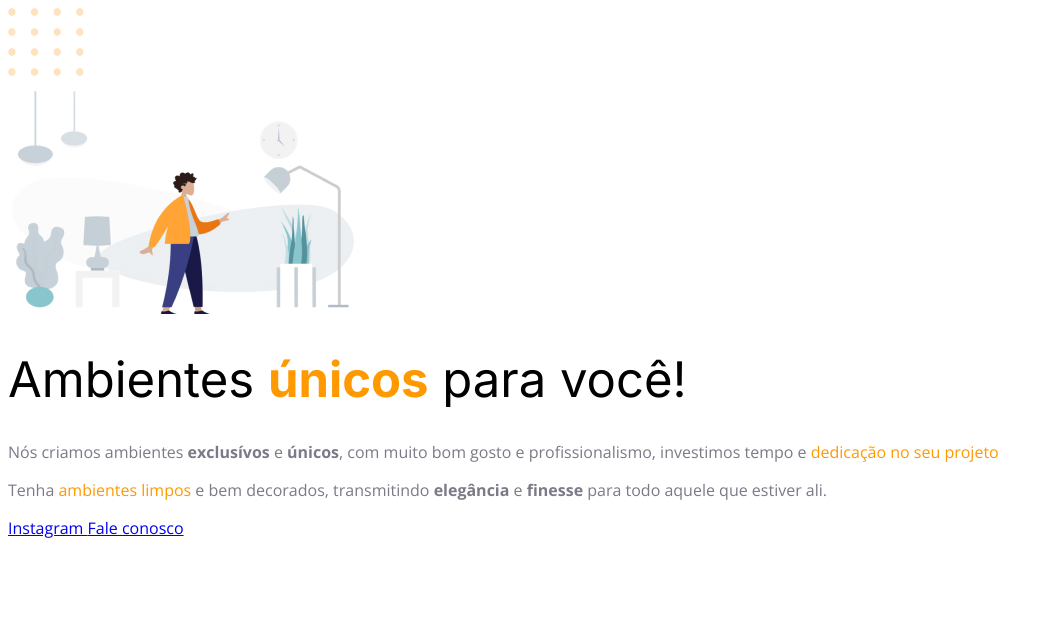
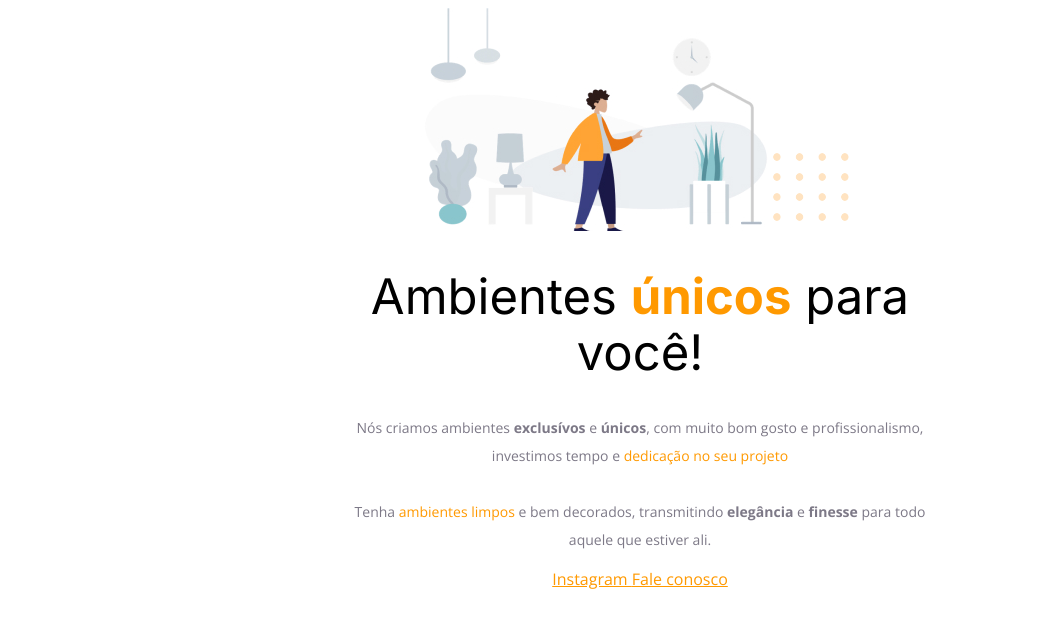
Before and after one commit to cristiano027/M-veis-Customizados, a plain HTML site: page index.html in a window 1280 px wide. Shown: the whole page, without its empty margins (0-1053 px from the left). Drawn offline with nearby package versions, Linux system fonts and the light colour scheme.

Commit message:
Ajustes de texto

```diff
--- a/index.html
+++ b/index.html
@@ -15,19 +15,21 @@
 </head>
 <body>
 
-  <img id= balls src="images/balls.svg" alt="Bolinhas laranjadas no canto direito inferior da tela">
-
   <div id="hero">
 
     <img src="images/img1.jpg" alt="Desenho de uma pessoa vestindo uma camisa amarela em uma sala com movéis">
+    <img id= balls src="images/balls.svg" alt="Bolinhas laranjadas no canto direito inferior da tela">
+
 
     <h1>
       Ambientes <span >únicos</span> para você!
     </h1>
     <p>
       Nós criamos ambientes <strong>exclusívos</strong> e <strong>únicos</strong>, com muito bom gosto e profissionalismo, investimos tempo e <span>dedicação no seu projeto</span>
-    </p>
-    <p>
+
+      <br/>
+      <br/>
+
        Tenha <span>ambientes limpos</span> e bem decorados, transmitindo <strong>elegância</strong> e <strong>finesse</strong> para todo aquele que estiver ali.
     </p>
   </div>
--- a/style.css
+++ b/style.css
@@ -1,3 +1,14 @@
+ body {
+  font-family: 'Open Sans', sans-serif;
+
+  text-align: center;
+ }
+
+ #hero {
+  width: 592px;
+  margin: auto;
+ }
+
  h1 {
   font-family: 'Inter', sans-serif;
   font-size: 49px;
@@ -9,14 +20,13 @@ h1 span {
   font-weight: bold;
 }
 
- body {
-  font-family: 'Open Sans', sans-serif;
- }
-
- span {
+ span, a {
   color: #FF9900;
  }
 
  p {
   color: #7d7987;
+
+  font-size: 14px;
+  line-height: 28px;
 }
```
